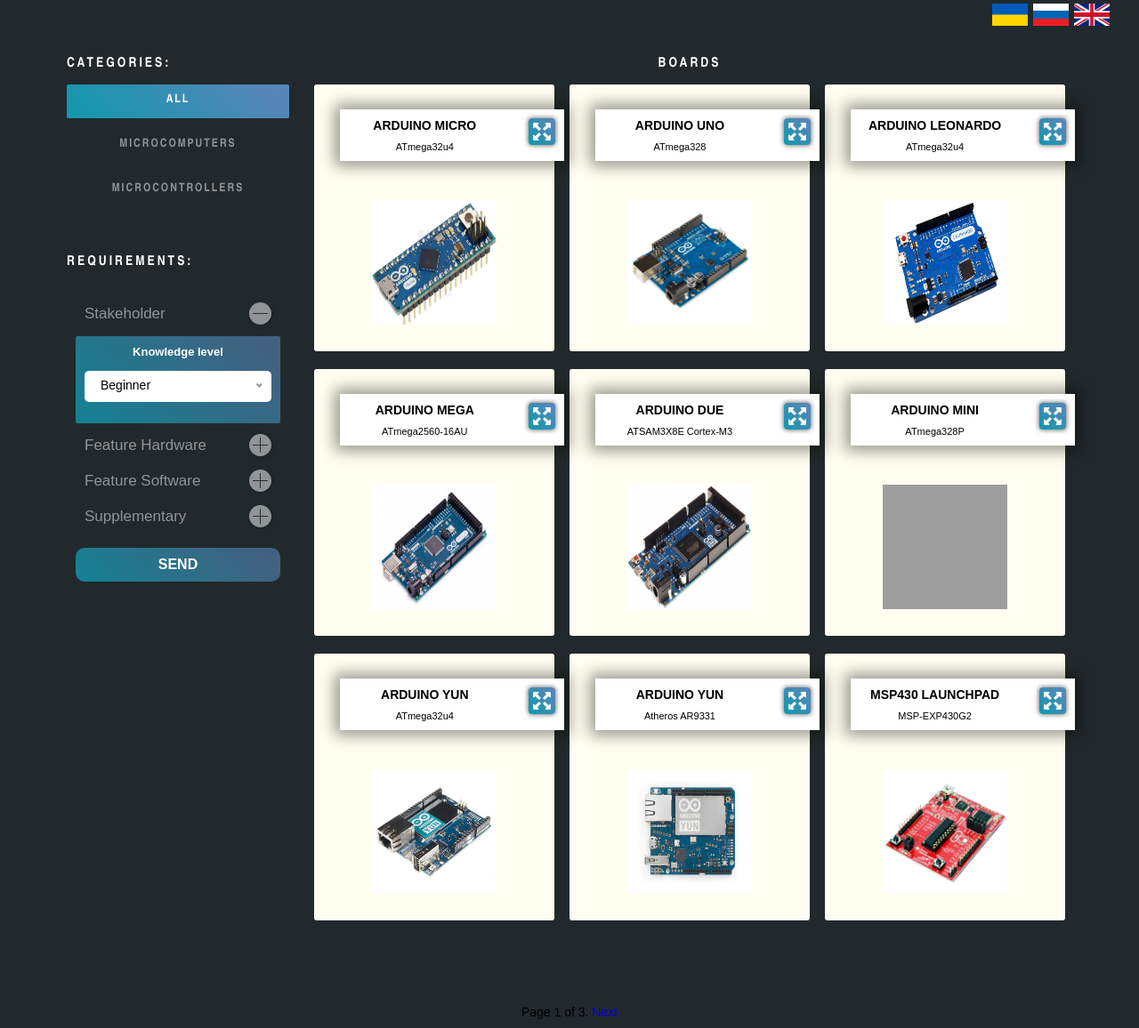
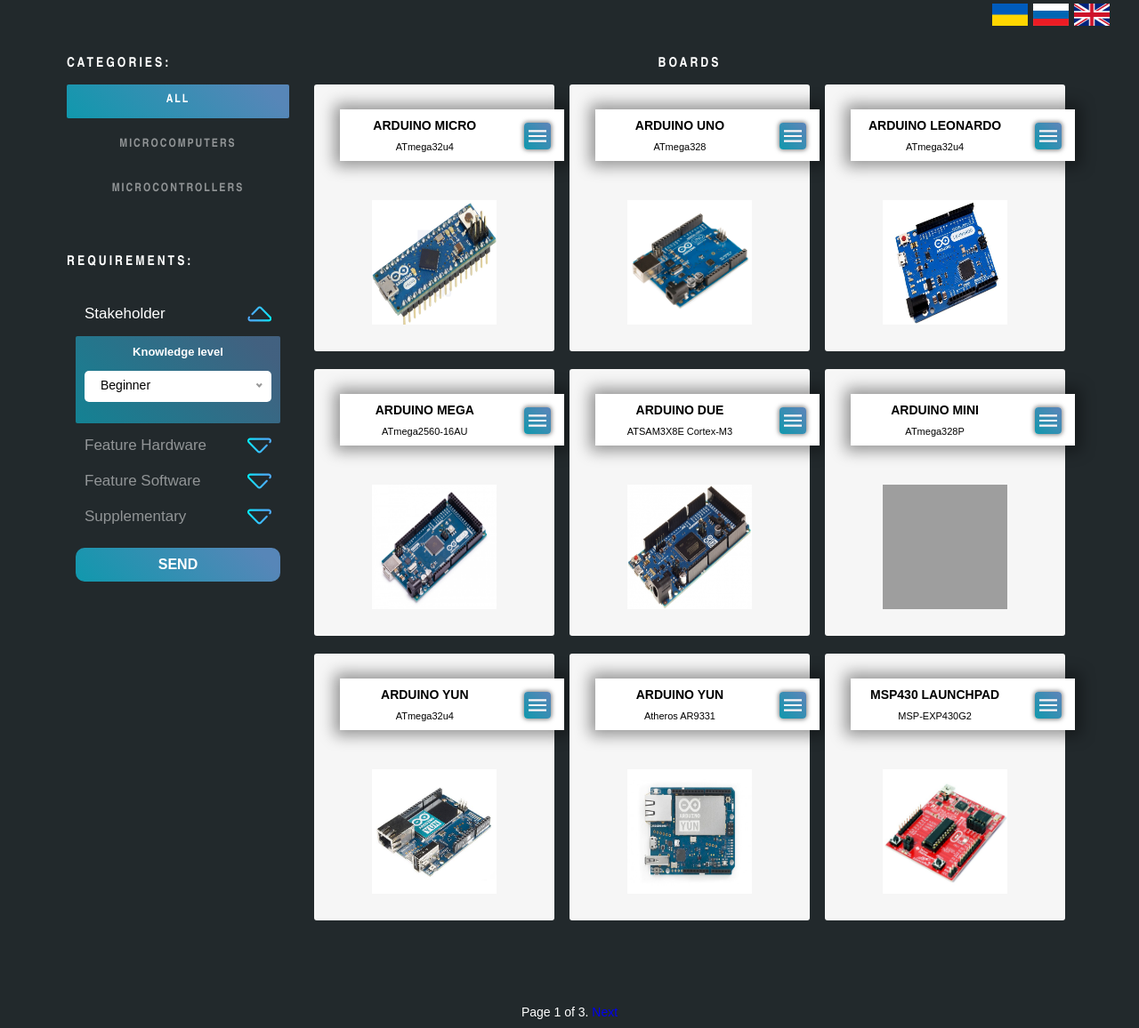
Before and after one commit to PashaLisovchenko/arduino_django, a Django app: page /boards/ in a window 1280 px wide. Shown: the part 25-1181 px from the top of the page at 89% size. Run offline with Django 3.2, Linux system fonts and the light colour scheme; data comes from the database, SQL or seed files in the repository; both versions use the stored data as it was after the commit; some libraries are stand-ins or nearby versions; grey boxes are pictures that could not be loaded.

Commit message:
UPDADE: redesign

```diff
--- a/boards/static/css/board.css
+++ b/boards/static/css/board.css
@@ -123,18 +121,30 @@ header ul.menu li {
     height: 3rem;
     margin: 1rem;
     color: #ffffff;
-    opacity: 0.5;
 }
-.info label {
+.label {
+    transition: all .4s ease-out;
     float:left;
     clear:both;
     margin-top:.5rem;
+    opacity: 0.5;
+    font-size: 1.7rem;
 }
-.info:hover, .info label:hover{
-    cursor: pointer;
+.label-active{
     opacity: 1;
 }
-
+.info:hover label{
+    opacity: 1;
+}
+.info img{
+    transition: all .2s ease-out;
+    height: 100%;
+    width: 13%;
+    float: right;
+}
+.info img:hover{
+    cursor: pointer;
+}
 .field {
     background: linear-gradient(-135deg, rgba(87, 134, 184, 0.6) 10%, rgba(87, 134, 184, 0.6) 4%, rgba(16, 152, 173, .8) 100%);
     clear: both;
@@ -149,48 +159,12 @@ header ul.menu li {
     font-size: 1.3rem;
     color: white;
 }
-
-.submit_btn{
-    position: relative;
-    font-size: 1.5rem;
-    display: block;
-    background-color: #ffffff;
-    float: right;
-    border-radius: 50%;
-    box-shadow: .1rem .1rem .5rem rgba(0,0,0,.4);
-    padding: .2rem .5rem;
-    margin-top: .2rem;
-    width: 2.5rem;
-    height: 2.5rem;
-}
-.submit_btn span, span:before, span:after {
-    display: block;
-    height: .1rem;
-    width: 1.7rem;
-    position: absolute;
-    top: 52%;
-    left: 50%;
-    margin-top: -.1rem;
-    margin-left: -.85rem;
-    background-color: #333333;
-}
-.submit_btn span:before{
-    transition: all 0.2s;
-    content: '';
-    height: 1.7rem;
-    width: .1rem;
-    margin-left: -.1rem;
-    margin-top: -.85rem;
-}
-.submit_btn-active span{
-    background-color: transparent;
-}
-.submit_btn-active span:before{
-    -webkit-transform: rotate(90deg);
-    -moz-transform: rotate(90deg);
-    -ms-transform: rotate(90deg);
-    -o-transform: rotate(90deg);
-    transform: rotate(90deg);
+.submit_btn-active{
+    -webkit-transform: rotate(-180deg);
+    -moz-transform: rotate(-180deg);
+    -ms-transform: rotate(-180deg);
+    -o-transform: rotate(-180deg);
+    transform: rotate(-180deg);
 }
 input, select{
     font-family: "Ubuntu Mono", sans-serif;
@@ -223,7 +197,7 @@ input[type=submit] {
     text-transform:uppercase;
 }
 .send{
-    background: linear-gradient(-135deg, rgba(87, 134, 184, 0.6) 10%, rgba(87, 134, 184, 0.6) 4%, rgba(16, 152, 173, .8) 100%);
+    background: linear-gradient(-135deg, rgb(87, 134, 184) 10%, rgb(87, 134, 184) 4%, rgb(16, 152, 173) 100%);
     cursor: pointer;
     width: 100%;
     text-align: center;
@@ -242,6 +216,7 @@ input[type=submit] {
     font-size: 1.4rem;
     margin: 1rem;
     text-align: center;
+    color: #ffffff;
 }
 
 /*board list*/
@@ -268,9 +243,8 @@ input[type=submit] {
     /*padding: 1rem 10rem 1rem 10rem;*/
 }
 .board-tag{
-    /*background: linear-gradient(-135deg, rgba(87, 134, 184, 0.6) 10%, rgba(87, 134, 184, 0.6) 4%, rgba(16, 152, 173, .8) 100%);*/
-    /*background: linear-gradient(180deg, rgba(100, 161, 221, 0.7) 25%, rgba(255, 255, 250, 1) 35%);*/
-    background-color: #fffef0;
+    position: relative;
+    background-color: #F6F6F6;
     border-radius: .3rem;
     padding: 3rem;
     margin-bottom: 2rem;
@@ -296,7 +270,7 @@ input[type=submit] {
     /*border: 1px solid rgba(204, 204, 223, 0.5);*/
 }
 .board-tag img{
-    margin-top: 1rem;
+    /*margin-top: 1rem;*/
     width: 14rem;
     height: 14rem;
 }
@@ -339,43 +313,21 @@ input[type=submit] {
     word-break: break-all;
     width: 180px;
 }
-/*.board-btn{*/
-    /*!*background: linear-gradient(-135deg, #5786b8 10%, #5786b8 4%, #1098AD 100%);*!*/
-    /*background-color: rgb(87, 134, 184);*/
-    /*border: none;*/
-    /*color: #fff;*/
-    /*font-family: "Ubuntu Mono", sans-serif;*/
-    /*!*font-family: "stratum","Arial Narrow","Trebuchet MS",sans-serif;*!*/
-    /*text-transform: uppercase;*/
-    /*font-size: 1.2rem;*/
-    /*font-weight: 700;*/
-    /*padding: 1.2rem 3rem;*/
-    /*margin: 2rem auto 0;*/
-    /*border-radius: .4rem;*/
-    /*transition: all .4s ease-out;*/
-/*}*/
-/*.board-btn:hover{*/
-    /*color: #ffeffa;*/
-    /*background-color: rgba(87, 134, 184, 0.75);*/
-    /*cursor: pointer;*/
-/*}*/
 .board-btn{
+    margin: 1.5rem;
     position: absolute;
     top: 0;
     right: 0;
-    margin: 1rem;
     padding: 0.4rem .5rem;
-    /*border: .1rem solid rgba(100, 161, 221, 0.7);*/
     background: linear-gradient(-135deg, rgba(87, 134, 184, 1) 10%, rgba(87, 134, 184, 1) 4%, rgba(16, 152, 173, 1) 100%);
     color: #ffffff;
     font-weight: bold;
-    /*font-size: 1.5rem;*/
     border-radius: .4rem;
     box-shadow: 0 0 .5rem .1rem rgba(0, 0, 0, .5);
     width: 30px;
     height: 30px;
 }
-.board-btn svg{
+.board-btn .svg{
     width: 100%;
     height: 100%;
 }
--- a/boards/templates/base.html
+++ b/boards/templates/base.html
@@ -59,19 +59,24 @@ $(document).ready(function() {
 
     btn1.click(function () {
         btn1.toggleClass('submit_btn-active');
+        $(btn1).parent('.info').children('.label').toggleClass('label-active');
     });
     btn2.click(function () {
         btn2.toggleClass('submit_btn-active');
+        $(btn2).parent('.info').children('.label').toggleClass('label-active');
     });
     btn3.click(function () {
         btn3.toggleClass('submit_btn-active');
+        $(btn3).parent('.info').children('.label').toggleClass('label-active');
     });
     btn4.click(function () {
         btn4.toggleClass('submit_btn-active');
+        $(btn4).parent('.info').children('.label').toggleClass('label-active');
     });
 
 });
 </script>
+
 <script>
 $(document).ready(function() {
   $('select').niceSelect();
--- a/boards/templates/boards/list.html
+++ b/boards/templates/boards/list.html
@@ -3,7 +3,6 @@
 {% load staticfiles %}
 {% block title %}{% trans "Boards" %}{% endblock %}
 {% block header %}
-    {% if not rec %}
     <ul class="menu">
             <li>
                 <form id='lang_en' action='{% url 'set_language' %}' method='POST'>{% csrf_token %}
@@ -30,7 +29,6 @@
                 </form>
             </li>
         </ul>
-     {% endif %}
 {% endblock %}
 {% block content %}
     <div class="table">
@@ -52,9 +50,6 @@
             </div>
             {% include "filter.html" with form=form %}
         </div>
-{#        {% if rec %}#}
-{#            {% include "boards/recommendations.html" with boards=boards %}#}
-{#        {% else %}#}
         <h1 class="title_center">{% trans "Boards" %}</h1>
         <div class="board-tags">
             {% for board in boards %}
@@ -65,11 +60,7 @@
                             <h4>{{ board.processor }}</h4>
                         </div>
                         <a class="board-btn" href="{{ board.get_absolute_url }}">
-                            <?xml version="1.0"?>
-                            <svg xmlns="http://www.w3.org/2000/svg" xmlns:xlink="http://www.w3.org/1999/xlink" version="1.1" id="Layer_1" x="0px" y="0px" viewBox="0 0 223.453 223.453" style="enable-background:new 0 0 223.453 223.453;" xml:space="preserve" width="512px" height="512px" class=""><g><g>
-                                <path d="M55.391,29.571l11.585-10.968c7.741-7.616,5.739-16.207-4.461-18.594H13.448   C5.313,0.304-0.131,2.762,0.138,13.516L0.066,62.637c2.065,10.128,9.136,12.104,15.733,4.398l13.024-12.309l41.165,41.147   c3.576,3.567,9.377,3.576,12.944,0.018l12.935-12.935c3.567-3.558,3.558-9.368-0.009-12.935   C95.858,70.021,55.391,29.571,55.391,29.571z M82.682,127.884c-3.549-3.558-9.341-3.558-12.899,0.018l-41.04,41.004l-12.989-12.291   c-6.57-7.688-13.623-5.712-15.688,4.38L0.146,210c-0.259,10.691,5.149,13.176,13.275,13.453h48.951   c10.155-2.405,12.157-10.959,4.443-18.531l-11.549-10.933l40.316-40.334c3.558-3.558,3.567-9.35,0.009-12.89   C95.59,140.765,82.682,127.884,82.682,127.884z M140.76,95.882c3.549,3.558,9.35,3.549,12.908-0.018l41.049-41.147l12.989,12.309   c6.552,7.706,13.605,5.73,15.67-4.398l-0.072-49.121C223.564,2.753,218.137,0.295,210.031,0h-48.987   c-10.164,2.396-12.113,10.986-4.398,18.594l11.567,10.977L127.87,70.003c-3.558,3.567-3.558,9.377,0,12.935   C127.87,82.938,140.76,95.882,140.76,95.882z M207.742,156.606l-12.953,12.291l-40.906-41.004   c-3.558-3.576-9.341-3.576-12.872-0.018l-12.863,12.881c-3.54,3.54-3.531,9.333,0.018,12.89l40.199,40.316l-11.54,10.951   c-7.679,7.589-5.712,16.153,4.416,18.531h48.835c8.09-0.277,13.525-2.762,13.239-13.453l0.072-49.005   C221.32,150.902,214.285,148.927,207.742,156.606z" data-original="#3DB39E" class="active-path" data-old_color="#CBEBE6" fill="#F3F9F8"/>
-                            </g></g> </svg>
-
+                            <img class="svg" src="{% static "img/svg/menu-button.svg" %}" alt="down_arrow">
                         </a>
                     </div>
                     <img src="{{ board.image.url }}" alt="">
@@ -81,10 +72,11 @@
         </div>
         <div style="clear:both;"></div>
     </div>
+
     {% if page_obj %}
         {% include "pagination.html" with page=page_obj %}
     {% else %}
         {% include "pagination.html" with page=boards %}
     {% endif %}
-{#        {% endif %}#}
+
 {% endblock %}
--- a/boards/templates/filter.html
+++ b/boards/templates/filter.html
@@ -1,4 +1,5 @@
 {% load i18n %}
+{% load staticfiles %}
 <div class="filter">
     <div class="text-head">
         <h1 class="title_left">{% trans 'Requirements' %}:</h1>
@@ -8,10 +9,8 @@
 
         <div class="main-form">
             <div class="info">
-                <label>{% trans 'Stakeholder' %}</label>
-                <a class="submit_btn submit_btn-active" id="submit_btn-strq">
-                     <span></span>
-                </a>
+                <label class="label label-active">{% trans 'Stakeholder' %}</label>
+                <img class="submit_btn submit_btn-active" id="submit_btn-strq" src="{% static "img/svg/down-arrow.svg" %}" alt="down_arrow">
             </div>
 
             <div class="field" id="contact_form-1">
@@ -20,10 +19,8 @@
             </div>
 
             <div class="info">
-                <label>{% trans 'Feature Hardware' %}</label>
-                <a class="submit_btn" id="submit_btn-hw">
-                    <span></span>
-                </a>
+                <label class="label">{% trans 'Feature Hardware' %}</label>
+                <img class="submit_btn" id="submit_btn-hw" src="{% static "img/svg/down-arrow.svg" %}" alt="down_arrow">
             </div>
 
             <div class="field" id="contact_form-2">
@@ -41,10 +38,8 @@
             </div>
 
             <div class="info">
-                <label>{% trans 'Feature Software' %}</label>
-                <a class="submit_btn" id="submit_btn-sw">
-                    <span></span>
-                </a>
+                <label class="label">{% trans 'Feature Software' %}</label>
+                <img class="submit_btn" id="submit_btn-sw" src="{% static "img/svg/down-arrow.svg" %}" alt="down_arrow">
             </div>
             <div class="field" id="contact_form-3">
                 <label for="{{ form.language.id_for_label }}">{% trans 'Language' %}</label>
@@ -52,10 +47,8 @@
             </div>
 
             <div class="info">
-                <label>{% trans 'Supplementary' %}</label>
-                <a class="submit_btn" id="submit_btn-supl">
-                    <span></span>
-                </a>
+                <label class="label">{% trans 'Supplementary' %}</label>
+                <img class="submit_btn" id="submit_btn-supl" src="{% static "img/svg/down-arrow.svg" %}" alt="down_arrow">
             </div>
             <div class="field" id="contact_form-4">
                 <label for="{{ form.price.id_for_label }}">{% trans 'Price' %}</label>
```
Also changed, not shown: other parts of boards/static/css/board.css (+56 -90 lines), boards/templates/boards/recommendations.html (+43 -15 lines), boards/views.py (+0 -32 lines), boards/static/img/svg/diagonal-enlarge.svg (added), boards/static/img/svg/down-arrow.svg (added), boards/static/img/svg/info.svg (added), boards/static/img/svg/menu-button.svg (added), db.sqlite3.
